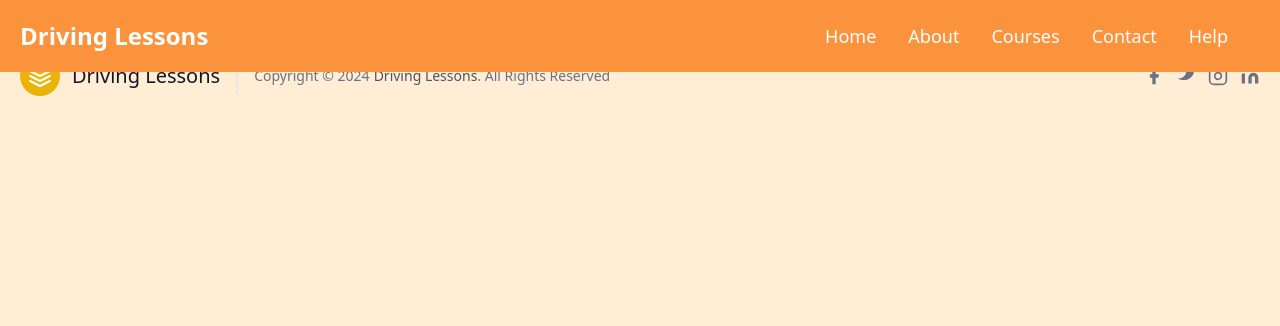
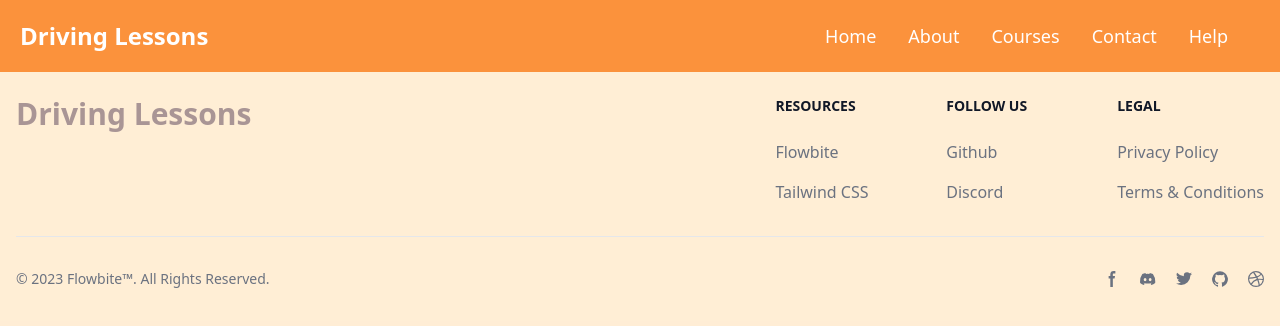
Before and after one commit to Codngwthubaid/NoLimitBikers, a Next.js app: page /pages/about in a window 1280 px wide. Shown: the top 326 px of the page. Built offline with nearby package versions, Linux system fonts and the light colour scheme.

Commit message:
Add footer at the bottom

```diff
--- a/src/components/Footer.js
+++ b/src/components/Footer.js
@@ -3,92 +3,94 @@
 
 const Footer = () => {
     return (
-        <footer className="text-gray-600 body-font">
-            <div className="container px-5 py-8 mx-auto flex items-center sm:flex-row flex-col">
-                <Link href="https://github.com/Codngwthubaid" className="flex title-font font-medium items-center md:justify-start justify-center text-gray-900">
-                        <svg
-                            xmlns="http://www.w3.org/2000/svg"
-                            fill="none"
-                            stroke="currentColor"
-                            strokeLinecap="round"
-                            strokeLinejoin="round"
-                            strokeWidth="2"
-                            className="w-10 h-10 text-white p-2 bg-yellow-500 rounded-full"
-                            viewBox="0 0 24 24"
-                        >
-                            <path d="M12 2L2 7l10 5 10-5-10-5zM2 17l10 5 10-5M2 12l10 5 10-5"></path>
+
+
+<footer class=" bg-[#FFEED5] mt-10">
+    <div class="mx-auto w-full max-w-screen-xl p-4 py-6 lg:py-8">
+        <div class="md:flex md:justify-between">
+          <div class="mb-6 md:mb-0">
+              <Link href="/" class="flex items-center">
+                  <span class="self-center text-3xl font-bold whitespace-nowrap text-[#a99595]">Driving Lessons</span>
+              </Link>
+          </div>
+          <div class="grid grid-cols-2 gap-8 sm:gap-6 sm:grid-cols-3">
+              <div>
+                  <h2 class="mb-6 text-sm font-semibold text-gray-900 uppercase dark:text-white">Resources</h2>
+                  <ul class="text-gray-500 dark:text-gray-400 font-medium">
+                      <li class="mb-4">
+                          <Link href="https://flowbite.com/" class="hover:underline">Flowbite</Link>
+                      </li>
+                      <li>
+                          <Link href="https://tailwindcss.com/" class="hover:underline">Tailwind CSS</Link>
+                      </li>
+                  </ul>
+              </div>
+              <div>
+                  <h2 class="mb-6 text-sm font-semibold text-gray-900 uppercase dark:text-white">Follow us</h2>
+                  <ul class="text-gray-500 dark:text-gray-400 font-medium">
+                      <li class="mb-4">
+                          <Link href="https://github.com/themesberg/flowbite" class="hover:underline ">Github</Link>
+                      </li>
+                      <li>
+                          <Link href="https://discord.gg/4eeurUVvTy" class="hover:underline">Discord</Link>
+                      </li>
+                  </ul>
+              </div>
+              <div>
+                  <h2 class="mb-6 text-sm font-semibold text-gray-900 uppercase dark:text-white">Legal</h2>
+                  <ul class="text-gray-500 dark:text-gray-400 font-medium">
+                      <li class="mb-4">
+                          <Link href="#" class="hover:underline">Privacy Policy</Link>
+                      </li>
+                      <li>
+                          <Link href="#" class="hover:underline">Terms &amp; Conditions</Link>
+                      </li>
+                  </ul>
+              </div>
+          </div>
+      </div>
+      <hr class="my-6 border-gray-200 sm:mx-auto dark:border-gray-700 lg:my-8" />
+      <div class="sm:flex sm:items-center sm:justify-between">
+          <span class="text-sm text-gray-500 sm:text-center dark:text-gray-400">© 2023 <Link href="https://flowbite.com/" class="hover:underline">Flowbite™</Link>. All Rights Reserved.
+          </span>
+          <div class="flex mt-4 sm:justify-center sm:mt-0">
+              <Link href="#" class="text-gray-500 hover:text-gray-900 dark:hover:text-white">
+                  <svg class="w-4 h-4" aria-hidden="true" xmlns="http://www.w3.org/2000/svg" fill="currentColor" viewBox="0 0 8 19">
+                        <path fill-rule="evenodd" d="M6.135 3H8V0H6.135a4.147 4.147 0 0 0-4.142 4.142V6H0v3h2v9.938h3V9h2.021l.592-3H5V3.591A.6.6 0 0 1 5.592 3h.543Z" clip-rule="evenodd"/>
                     </svg>
-                        <span className="ml-3 text-xl">Driving Lessons</span>
+                  <span class="sr-only">Facebook page</span>
               </Link>
-                <p className="text-sm text-gray-500 sm:ml-4 sm:pl-4 sm:border-l-2 sm:border-gray-200 sm:py-2 sm:mt-0 mt-4">
-                    Copyright © 2024
-                    <Link href="https://twitter.com/knyttneve" className="text-gray-600 ml-1" rel="noopener noreferrer" target="_blank">
-                            Driving Lessons
-
+              <Link href="#" class="text-gray-500 hover:text-gray-900 dark:hover:text-white ms-5">
+                  <svg class="w-4 h-4" aria-hidden="true" xmlns="http://www.w3.org/2000/svg" fill="currentColor" viewBox="0 0 21 16">
+                        <path d="M16.942 1.556a16.3 16.3 0 0 0-4.126-1.3 12.04 12.04 0 0 0-.529 1.1 15.175 15.175 0 0 0-4.573 0 11.585 11.585 0 0 0-.535-1.1 16.274 16.274 0 0 0-4.129 1.3A17.392 17.392 0 0 0 .182 13.218a15.785 15.785 0 0 0 4.963 2.521c.41-.564.773-1.16 1.084-1.785a10.63 10.63 0 0 1-1.706-.83c.143-.106.283-.217.418-.33a11.664 11.664 0 0 0 10.118 0c.137.113.277.224.418.33-.544.328-1.116.606-1.71.832a12.52 12.52 0 0 0 1.084 1.785 16.46 16.46 0 0 0 5.064-2.595 17.286 17.286 0 0 0-2.973-11.59ZM6.678 10.813a1.941 1.941 0 0 1-1.8-2.045 1.93 1.93 0 0 1 1.8-2.047 1.919 1.919 0 0 1 1.8 2.047 1.93 1.93 0 0 1-1.8 2.045Zm6.644 0a1.94 1.94 0 0 1-1.8-2.045 1.93 1.93 0 0 1 1.8-2.047 1.918 1.918 0 0 1 1.8 2.047 1.93 1.93 0 0 1-1.8 2.045Z"/>
+                    </svg>
+                  <span class="sr-only">Discord community</span>
               </Link>
-                    . All Rights Reserved
-                </p>
-
-                <span className="inline-flex sm:ml-auto sm:mt-0 mt-4 justify-center sm:justify-start">
-                    <Link href="https://github.com/Codngwthubaid" className="text-gray-500">
-                            <svg
-                                fill="currentColor"
-                                strokeLinecap="round"
-                                strokeLinejoin="round"
-                                strokeWidth="2"
-                                className="w-5 h-5"
-                                viewBox="0 0 24 24"
-                            >
-                                <path d="M18 2h-3a5 5 0 00-5 5v3H7v4h3v8h4v-8h3l1-4h-4V7a1 1 0 011-1h3z"></path>
+              <Link href="#" class="text-gray-500 hover:text-gray-900 dark:hover:text-white ms-5">
+                  <svg class="w-4 h-4" aria-hidden="true" xmlns="http://www.w3.org/2000/svg" fill="currentColor" viewBox="0 0 20 17">
+                    <path fill-rule="evenodd" d="M20 1.892a8.178 8.178 0 0 1-2.355.635 4.074 4.074 0 0 0 1.8-2.235 8.344 8.344 0 0 1-2.605.98A4.13 4.13 0 0 0 13.85 0a4.068 4.068 0 0 0-4.1 4.038 4 4 0 0 0 .105.919A11.705 11.705 0 0 1 1.4.734a4.006 4.006 0 0 0 1.268 5.392 4.165 4.165 0 0 1-1.859-.5v.05A4.057 4.057 0 0 0 4.1 9.635a4.19 4.19 0 0 1-1.856.07 4.108 4.108 0 0 0 3.831 2.807A8.36 8.36 0 0 1 0 14.184 11.732 11.732 0 0 0 6.291 16 11.502 11.502 0 0 0 17.964 4.5c0-.177 0-.35-.012-.523A8.143 8.143 0 0 0 20 1.892Z" clip-rule="evenodd"/>
                 </svg>
+                  <span class="sr-only">Twitter page</span>
               </Link>
-                    <Link href="https://github.com/Codngwthubaid" className="ml-3 text-gray-500">
-                            <svg
-                                fill="currentColor"
-                                strokeLinecap="round"
-                                strokeLinejoin="round"
-                                strokeWidth="2"
-                                className="w-5 h-5"
-                                viewBox="0 0 24 24"
-                            >
-                                <path d="M23 3a10.9 10.9 0 01-3.14 1.53A4.48 4.48 0 0012 8v1a10.66 10.66 0 01-10 6c9 5 20 0 20-11.5a4.5 4.5 0 00-.08-.83A7.72 7.72 0 0023 3z"></path>
+              <Link href="#" class="text-gray-500 hover:text-gray-900 dark:hover:text-white ms-5">
+                  <svg class="w-4 h-4" aria-hidden="true" xmlns="http://www.w3.org/2000/svg" fill="currentColor" viewBox="0 0 20 20">
+                        <path fill-rule="evenodd" d="M10 .333A9.911 9.911 0 0 0 6.866 19.65c.5.092.678-.215.678-.477 0-.237-.01-1.017-.014-1.845-2.757.6-3.338-1.169-3.338-1.169a2.627 2.627 0 0 0-1.1-1.451c-.9-.615.07-.6.07-.6a2.084 2.084 0 0 1 1.518 1.021 2.11 2.11 0 0 0 2.884.823c.044-.503.268-.973.63-1.325-2.2-.25-4.516-1.1-4.516-4.9A3.832 3.832 0 0 1 4.7 7.068a3.56 3.56 0 0 1 .095-2.623s.832-.266 2.726 1.016a9.409 9.409 0 0 1 4.962 0c1.89-1.282 2.717-1.016 2.717-1.016.366.83.402 1.768.1 2.623a3.827 3.827 0 0 1 1.02 2.659c0 3.807-2.319 4.644-4.525 4.889a2.366 2.366 0 0 1 .673 1.834c0 1.326-.012 2.394-.012 2.72 0 .263.18.572.681.475A9.911 9.911 0 0 0 10 .333Z" clip-rule="evenodd"/>
                   </svg>
+                  <span class="sr-only">GitHub account</span>
               </Link>
-                    <Link href="https://github.com/Codngwthubaid" className="ml-3 text-gray-500">
-                            <svg
-                                fill="none"
-                                stroke="currentColor"
-                                strokeLinecap="round"
-                                strokeLinejoin="round"
-                                strokeWidth="2"
-                                className="w-5 h-5"
-                                viewBox="0 0 24 24"
-                            >
-                                <rect width="20" height="20" x="2" y="2" rx="5" ry="5"></rect>
-                                <path d="M16 11.37A4 4 0 1112.63 8 4 4 0 0116 11.37zm1.5-4.87h.01"></path>
+              <Link href="#" class="text-gray-500 hover:text-gray-900 dark:hover:text-white ms-5">
+                  <svg class="w-4 h-4" aria-hidden="true" xmlns="http://www.w3.org/2000/svg" fill="currentColor" viewBox="0 0 20 20">
+                    <path fill-rule="evenodd" d="M10 0a10 10 0 1 0 10 10A10.009 10.009 0 0 0 10 0Zm6.613 4.614a8.523 8.523 0 0 1 1.93 5.32 20.094 20.094 0 0 0-5.949-.274c-.059-.149-.122-.292-.184-.441a23.879 23.879 0 0 0-.566-1.239 11.41 11.41 0 0 0 4.769-3.366ZM8 1.707a8.821 8.821 0 0 1 2-.238 8.5 8.5 0 0 1 5.664 2.152 9.608 9.608 0 0 1-4.476 3.087A45.758 45.758 0 0 0 8 1.707ZM1.642 8.262a8.57 8.57 0 0 1 4.73-5.981A53.998 53.998 0 0 1 9.54 7.222a32.078 32.078 0 0 1-7.9 1.04h.002Zm2.01 7.46a8.51 8.51 0 0 1-2.2-5.707v-.262a31.64 31.64 0 0 0 8.777-1.219c.243.477.477.964.692 1.449-.114.032-.227.067-.336.1a13.569 13.569 0 0 0-6.942 5.636l.009.003ZM10 18.556a8.508 8.508 0 0 1-5.243-1.8 11.717 11.717 0 0 1 6.7-5.332.509.509 0 0 1 .055-.02 35.65 35.65 0 0 1 1.819 6.476 8.476 8.476 0 0 1-3.331.676Zm4.772-1.462A37.232 37.232 0 0 0 13.113 11a12.513 12.513 0 0 1 5.321.364 8.56 8.56 0 0 1-3.66 5.73h-.002Z" clip-rule="evenodd"/>
                 </svg>
+                  <span class="sr-only">Dribbble account</span>
               </Link>
-                    <Link href="https://github.com/Codngwthubaid" className="ml-3 text-gray-500">
-                            <svg
-                                fill="currentColor"
-                                stroke="currentColor"
-                                strokeLinecap="round"
-                                strokeLinejoin="round"
-                                strokeWidth="0"
-                                className="w-5 h-5"
-                                viewBox="0 0 24 24"
-                            >
-                                <path
-                                    stroke="none"
-                                    d="M16 8a6 6 0 016 6v7h-4v-7a2 2 0 00-2-2 2 2 0 00-2 2v7h-4v-7a6 6 0 016-6zM2 9h4v12H2z"
-                                ></path>
-                                <circle cx="4" cy="4" r="2" stroke="none"></circle>
-                            </svg>
-                    </Link>
-                </span>
+          </div>
+      </div>
     </div>
 </footer>
+
     );
 };
 
+
 export default Footer;
```
Also changed, not shown: src/app/page.js (+50 -47 lines). Lines whose indentation alone changed are shown as unchanged.
